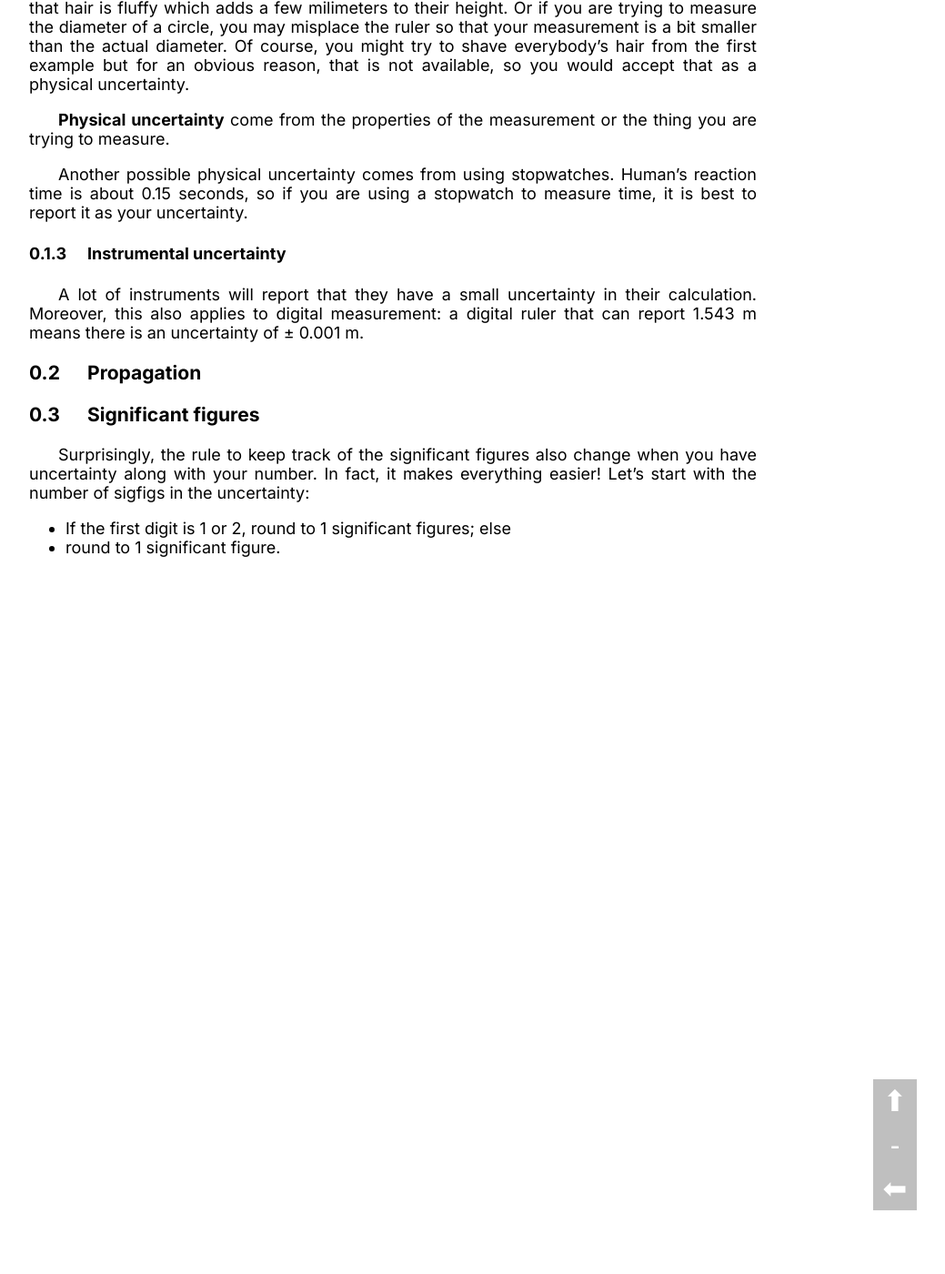
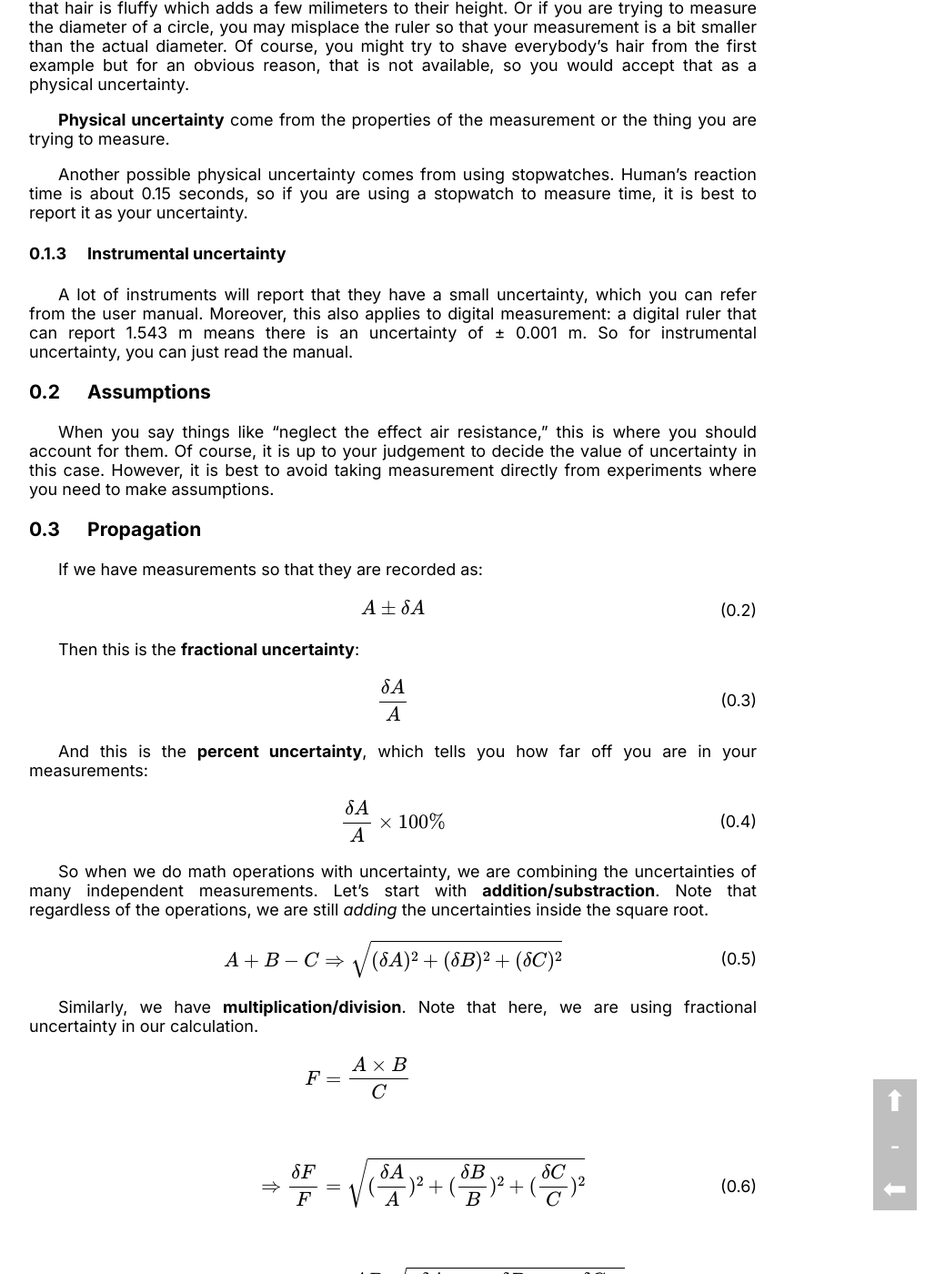
Before and after one commit to LukeNK/n-week-project, a Jekyll site: the page built from drafts/uncertainty.md, in a window 1280 px wide and 1400 px high, scrolled down 979 px. Shown: the whole window at 91% size, without its empty margins (208-1247 px from the left). Built offline with Jekyll 4.4.1, drawn with Linux system fonts in a browser that asks for light colours; some of the changed text lies outside the part shown.

Commit message:
Done basic drafting for uncertainty

```diff
--- a/drafts/uncertainty.md
+++ b/drafts/uncertainty.md
@@ -38,11 +38,46 @@ If you were to measure the someone's height, there is an uncertainty comes from
 Another possible physical uncertainty comes from using stopwatches. Human's reaction time is about 0.15 seconds, so if you are using a stopwatch to measure time, it is best to report it as your uncertainty.
 
 #### Instrumental uncertainty
-A lot of instruments will report that they have a small uncertainty in their calculation. Moreover, this also applies to digital measurement: a digital ruler that can report 1.543 m means there is an uncertainty of ± 0.001 m.
+A lot of instruments will report that they have a small uncertainty, which you can refer from the user manual. Moreover, this also applies to digital measurement: a digital ruler that can report 1.543 m means there is an uncertainty of ± 0.001 m. So for instrumental uncertainty, you can just read the manual.
+
+### Assumptions
+When you say things like "neglect the effect air resistance," this is where you should account for them. Of course, it is up to your judgement to decide the value of uncertainty in this case. However, it is best to avoid taking measurement directly from experiments where you need to make assumptions.
 
 ### Propagation
+If we have measurements so that they are recorded as:
+<eq>
+    A\pm\delta A
+</eq>
+Then this is the **fractional uncertainty**:
+<eq>
+    \frac{\delta A}{A}
+</eq>
+And this is the **percent uncertainty**, which tells you how far off you are in your measurements:
+<eq>
+    \frac{\delta A}{A} \times 100 \%
+</eq>
+
+So when we do math operations with uncertainty, we are combining the uncertainties of many independent measurements. Let's start with **addition/substraction**. Note that regardless of the operations, we are still *adding* the uncertainties inside the square root.
+<eq>
+    A + B - C \Rightarrow \sqrt{(\delta A)^2 + (\delta B)^2 + (\delta C)^2}
+</eq>
+
+Similarly, we have **multiplication/division**. Note that here, we are using fractional uncertainty in our calculation.
+<eq>\begin{aligned}
+    F &= \frac{A \times B}{C} \\\\\\
+    \Rightarrow \frac{\delta F}{F} &= \sqrt{(\frac{\delta A}{A})^2 + (\frac{\delta B}{B})^2 + (\frac{\delta C}{C})^2} \\\\\\
+    \Leftrightrrow \delta F &= \frac{AB}{C}\sqrt{(\frac{\delta A}{A})^2 + (\frac{\delta B}{B})^2 + (\frac{\delta C}{C})^2}
+\end{aligned}</eq>
+
+As for **composite function**, we will need to take the derivative. This is because the uncertainty is simply indicate how "off" you are, so when it is suplied into a fuction, the uncertainty needs to scale at the same rate as the value.
+<eq>\begin{aligned}
+    \frac{\delta F}{\delta A} &= F'(A) \qquad\text{definition of derivative} \\\\\\
+    \Rightarrow \delta F &= \delta A \times F'(A)
+\end{aligned}</eq>
 
 ### Significant figures
 Surprisingly, the rule to keep track of the significant figures also change when you have uncertainty along with your number. In fact, it makes everything easier! Let's start with the number of sigfigs in the uncertainty:
 - If the first digit is 1 or 2, round to 1 significant figures; else
 - round to 1 significant figure.
+
+Then, the number of decimals places in your value should match the number of decimal places in your uncertainty. That is why when you take measurements with uncertainty, you do not have to keep track of the significant figures in your calculations.
```
